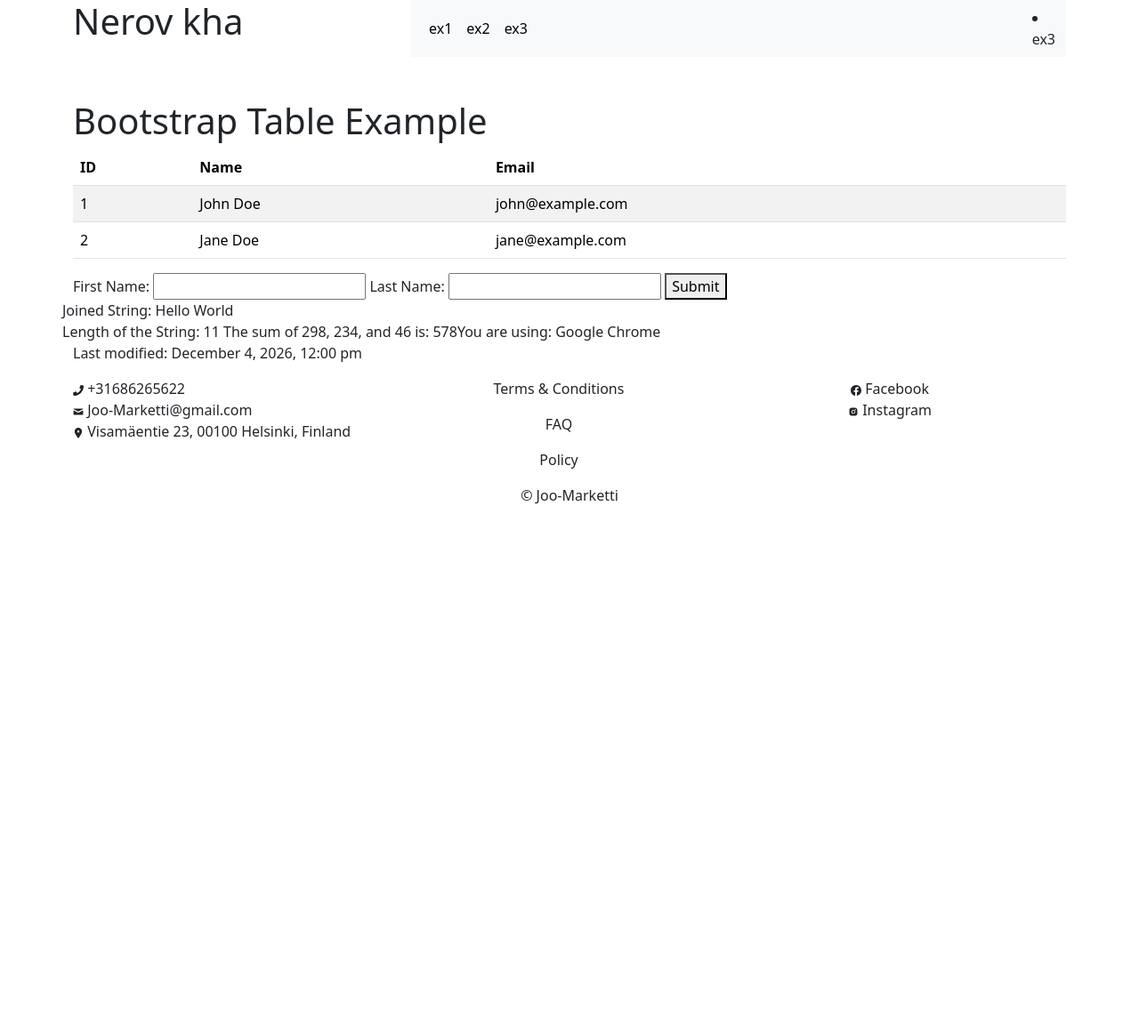
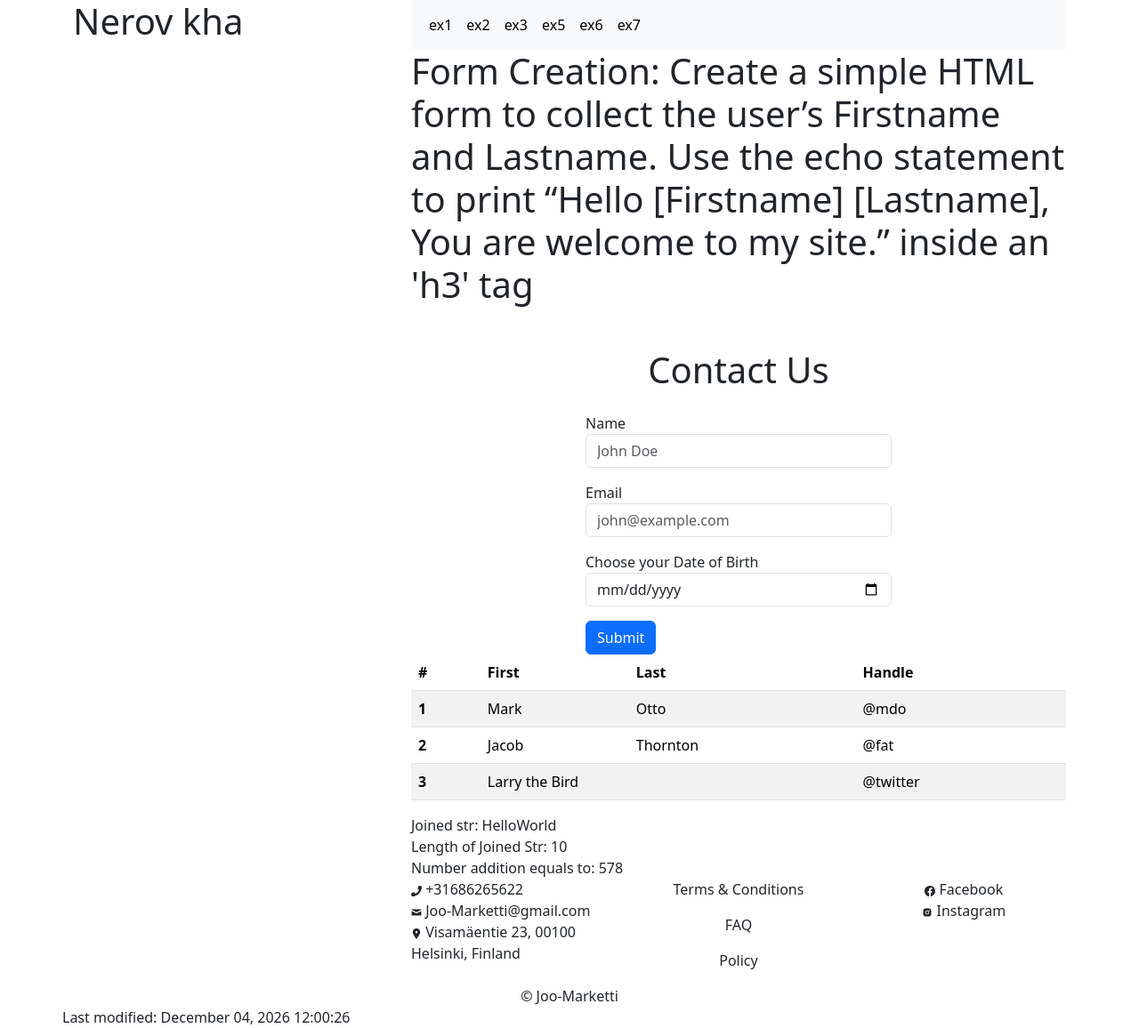
Before and after one commit to nerovkha/php24, a PHP site: page /phpTasks/ex3.php in a window 1280 px wide. Shown: the whole page at 89% size. Before the commit the page ends 567 px from the top, so only its background shows below. Run offline with PHP 8.4, Linux system fonts and the light colour scheme.

Commit message:
correction

```diff
--- a/src/phpTasks/Footer.php
+++ b/src/phpTasks/Footer.php
@@ -44,6 +44,14 @@
     </div>
 </div>
 
+<?php
+
+$currentFile = basename($_SERVER['PHP_SELF']);
+$lastModifiedTime = filemtime($currentFile);
+
+echo "Last modified: " . date("F d, Y H:i:s", $lastModifiedTime);
+?>
+
 <script src="https://cdn.jsdelivr.net/npm/bootstrap@5.1.3/dist/js/bootstrap.bundle.min.js" integrity="sha384-ka7Sk0Gln4gmtz2MlQnikT1wXgYsOg+OMhuP+IlRH9sENBO0LRn5q+8nbTov4+1p" crossorigin="anonymous"></script>
 </body>
 </html>
--- a/src/phpTasks/ex2.php
+++ b/src/phpTasks/ex2.php
@@ -11,4 +11,7 @@ minima reiciendis corporis dolore accusamus earum.
 Lorem ipsum dolor sit amet consectetur adipisicing elit. Fuga delectus amet accusantium similique? Eligendi tempore aspernatur dignissimos hic accusantium laudantium similique tenetur, rerum nisi dolorum nobis?
 Sapiente veritatis reprehenderit debitis.
 
-<?php include 'footer.php' ?>
+<?php include 'footer.php';
+
+
+?>
--- a/src/phpTasks/ex3.php
+++ b/src/phpTasks/ex3.php
@@ -1,91 +1,97 @@
 <?php
-$title = "Ex3";
+$title = "Exercise 3: Variables, Strings & Operators";
 include 'header.php';
+?>
 
-    ?>
+<h1>Form Creation: Create a simple HTML form to collect
+    the user’s Firstname and Lastname. Use the echo statement
+     to print “Hello [Firstname] [Lastname], You are welcome to my site.” inside an 'h3' tag </h1>
 
-    <form method="post" action="process_form.php">
-        <label for="firstname">First Name:</label>
-        <input type="text" id="firstname" name="firstname" required>
+<div class="container mt-5">
+    <h1 class="text-center mb-4">Contact Us</h1>
+    <div class="row justify-content-center">
+        <div class="col-md-6">
+            <form method="post" action=<?php echo htmlspecialchars($_SERVER['PHP_SELF']); ?>>
+                <div class="mb-3">
+                    <label for="name">Name</label>
+                    <input type="text" name="name" id="name" class="form-control" placeholder="John Doe" required>
+                    <div class="invalid-feedback">Please enter your name.</div>
+                </div>
+                <div class="mb-3">
+                    <label for="email">Email</label>
+                    <input type="email" name="email" id="email" class="form-control" placeholder="john@example.com" required>
+                    <div class="invalid-feedback">Please enter a valid email address.</div>
+                </div>
 
-        <label for="lastname">Last Name:</label>
-        <input type="text" id="lastname" name="lastname" required>
-
-        <button type="submit">Submit</button>
-    </form>
+                <div class="mb-3">
+                    <label for="dob">Choose your Date of Birth</label>
+                    <input type="date" name="dob" id="dob" class="form-control" required>
+                </div>
+                <button type="submit" class="btn btn-primary">Submit</button>
+            </form>
+        </div>
+    </div>
+</div>
 
 
+<table class="table table-striped">
+  <thead>
+    <tr>
+      <th scope="col">#</th>
+      <th scope="col">First</th>
+      <th scope="col">Last</th>
+      <th scope="col">Handle</th>
+    </tr>
+  </thead>
+  <tbody>
+    <tr>
+      <th scope="row">1</th>
+      <td>Mark</td>
+      <td>Otto</td>
+      <td>@mdo</td>
+    </tr>
+    <tr>
+      <th scope="row">2</th>
+      <td>Jacob</td>
+      <td>Thornton</td>
+      <td>@fat</td>
+    </tr>
+    <tr>
+      <th scope="row">3</th>
+      <td colspan="2">Larry the Bird</td>
+      <td>@twitter</td>
+    </tr>
+  </tbody>
+</table>
 
-    <?php
-// Declare two string variables
+<?php
 $str1 = "Hello";
 $str2 = "World";
 
-// Join the strings together
-$joinedString = $str1 . " " . $str2;
+$joinedString = $str1 . $str2;
+$length = strlen($joinedString);
 
-// Print the joined string
-echo "Joined String: $joinedString<br>";
-
-// Print the length of the string
-$length = strlen($joinedString);
-echo "Length of the String: $length";
+echo "Joined str: " . $joinedString . "<br>";
+echo "Length of Joined Str: " . $length;
 ?>
 
-
-
 <?php
-// Declare variables for the numbers
 $num1 = 298;
 $num2 = 234;
 $num3 = 46;
+echo  "<br>" ."Number addition equals to: "  . ($num1 + $num2 + $num3)  ;
+?>
 
-// Add up the numbers
-$sum = $num1 + $num2 + $num3;
+<?php
 
-// Output the result
-echo "The sum of $num1, $num2, and $num3 is: $sum";
-?>
-<?php
-// Get the user agent string from $_SERVER variable
-$userAgent = $_SERVER['HTTP_USER_AGENT'];
+if ($_SERVER['REQUEST_METHOD'] === 'POST') {
+  $name = $_POST["name"];
+  $email = $_POST["email"];
 
-// Check for common browsers
-if (strpos($userAgent, 'MSIE') !== false || strpos($userAgent, 'Trident') !== false) {
-    $browser = 'Internet Explorer';
-} elseif (strpos($userAgent, 'Firefox') !== false) {
-    $browser = 'Mozilla Firefox';
-} elseif (strpos($userAgent, 'Chrome') !== false) {
-    $browser = 'Google Chrome';
-} elseif (strpos($userAgent, 'Safari') !== false) {
-    $browser = 'Apple Safari';
-} elseif (strpos($userAgent, 'Opera') !== false || strpos($userAgent, 'OPR') !== false) {
-    $browser = 'Opera';
-} else {
-    $browser = 'Unknown';
+    echo "<br>" ."Hello, $name Your eamil id is:  $email ";
+
 }
 
-// Output the result
-echo "You are using: $browser";
 ?>
 
-
-<?php
-// Get the current script's filename
-$currentScript = $_SERVER['PHP_SELF'];
-
-// Extract the filename using basename
-$filename = basename($currentScript);
-
-// Get the last modified time of the file
-$lastModifiedTime = filemtime($filename);
-
-// Format the last modified time using date
-$lastModifiedFormatted = date("F j, Y, g:i a", $lastModifiedTime);
-
-// Output the last modified time in the footer
-echo "<p>Last modified: $lastModifiedFormatted</p>";
-?>
-
-
-<?php include 'footer.php'; ?>
+<?php include 'footer.php';?>
--- a/src/phpTasks/header.php
+++ b/src/phpTasks/header.php
@@ -3,7 +3,7 @@
 <head>
     <meta charset="UTF-8">
     <meta name="viewport" content="width=device-width, initial-scale=1.0">
-    <title><?php echo "$title";?> </title>
+    <title>HTML Assignment  </title>
 
     <link href="https://cdn.jsdelivr.net/npm/bootstrap@5.3.2/dist/css/bootstrap.min.css" rel="stylesheet" integrity="sha384-T3c6CoIi6uLrA9TneNEoa7RxnatzjcDSCmG1MXxSR1GAsXEV/Dwwykc2MPK8M2HN" crossorigin="anonymous">
     <!-- out css styles load after bootstrap css and have higher priority-->
@@ -38,17 +38,42 @@
           <li class="nav-item">
             <a class="nav-link active" href="ex2.php">ex2</a>
           </li>
+
           <li class="nav-item">
             <a class="nav-link active" href="ex3.php">ex3</a>
 
             </a>
-</li>
-        </ul>
-          <li class="nav-item">
-            <a class="nav-link active" href="ex4.php">ex3</a>
 
-            </a>
-</li>
+          </li>
+
+          <li>
+
+            <a class="nav-link active" href="ex3.php">ex5</a>
+
+          </a>
+
+        </li>
+
+
+          <li>
+
+            <a class="nav-link active" href="ex3.php">ex6</a>
+
+          </a>
+
+        </li>
+
+
+          <li>
+
+            <a class="nav-link active" href="ex3.php">ex7</a>
+
+          </a>
+
+        </li>
+
+
+
         </ul>
 
 
@@ -56,38 +81,3 @@
       </div>
     </div>
   </nav>
-
-
-    </div>
-
-    <div class="container mt-5">
-        <h1>Bootstrap Table Example</h1>
-
-        <table class="table table-striped">
-            <thead>
-                <tr>
-                    <th>ID</th>
-                    <th>Name</th>
-                    <th>Email</th>
-                </tr>
-            </thead>
-            <tbody>
-                <tr>
-                    <td>1</td>
-                    <td>John Doe</td>
-                    <td>john@example.com</td>
-                </tr>
-                <tr>
-                    <td>2</td>
-                    <td>Jane Doe</td>
-                    <td>jane@example.com</td>
-                </tr>
-                <!-- Add more rows as needed -->
-            </tbody>
-        </table>
-    </div>
-
-
-    <script src="https://code.jquery.com/jquery-3.5.1.slim.min.js"></script>
-    <script src="https://cdn.jsdelivr.net/npm/@popperjs/core@2.9.3/dist/umd/popper.min.js"></script>
-    <script src="https://maxcdn.bootstrapcdn.com/bootstrap/4.5.2/js/bootstrap.min.js"></script>
```
Also changed, not shown: src/phpTasks/ex1.php (+7 -0 lines), src/phpTasks/index.php (+34 -3 lines), src/phpTasks/process_form.php (+23 -7 lines), 1 other file.
